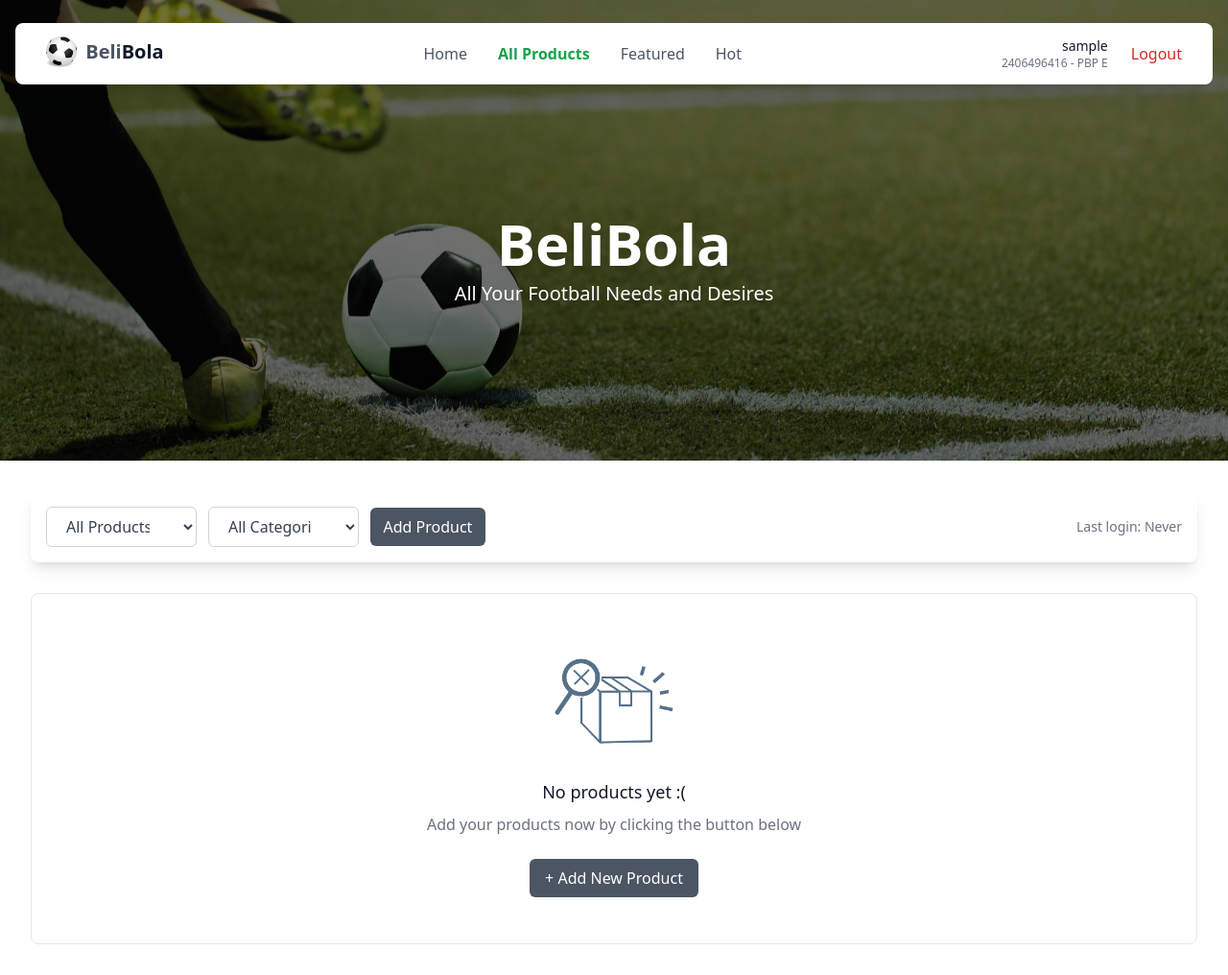
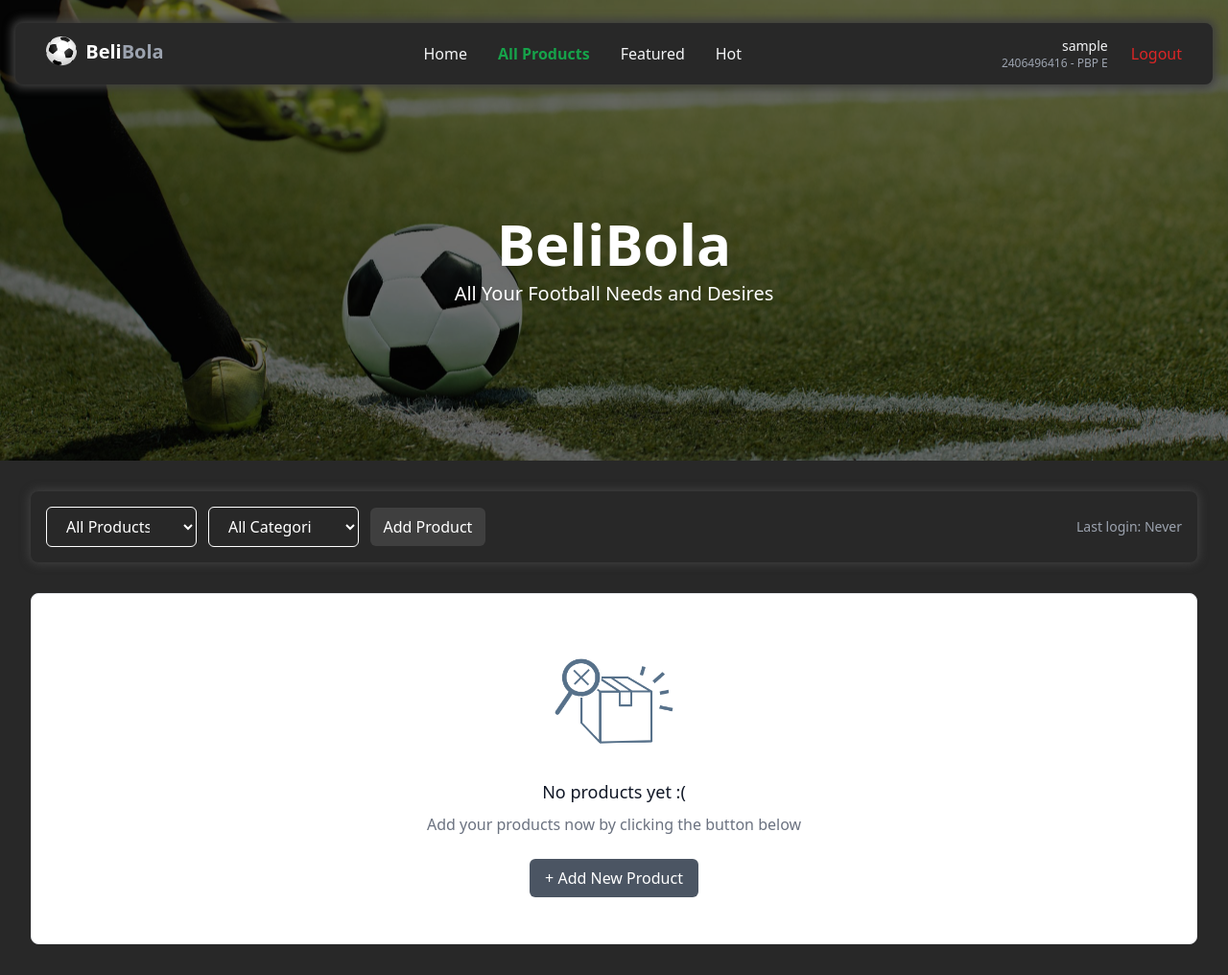
Before and after one commit to amadiojuno/football-shop, a Django app: page / in a window 1280 px wide. Shown: the whole page at 96% size. Run offline with Django 5.2, Linux system fonts and the light colour scheme; the visitor is signed in with stand-in values (Sample User, id 1); data that the repository does not hold is empty; some libraries are stand-ins or nearby versions.

Commit message:
Tugas Individu 5

```diff
--- a/main/templates/main.html
+++ b/main/templates/main.html
@@ -8,7 +8,7 @@
 {% block content %}
 {% include 'navbar.html' %}
 
-<div class="bg-gray-25 w-full min-h-screen">
+<div class="w-full min-h-screen" style="background-color: #282828;">
 
   <!-- Large Header Image Section -->
   <div class="w-full relative">
@@ -31,12 +31,12 @@
   <div class="max-w-7xl mx-auto px-4 sm:px-6 lg:px-8 py-8">
 
     <!-- Filter Section -->
-    <div class="flex flex-col sm:flex-row sm:items-center sm:justify-between mb-8 bg-white rounded-lg shadow-lg p-4">
+    <div class="flex flex-col sm:flex-row sm:items-center sm:justify-between mb-8 rounded-lg shadow-lg p-4" style="box-shadow: 0 0 10px 2px #3f3f3f;">
       <div class="mb-4 sm:mb-0">
         <div class="relative">
           <div class="flex items-center space-x-3">
             <select
-              class="block w-full px-4 py-2 pr-8 rounded-md font-medium bg-white text-gray-700 border border-gray-300 transition-colors focus:outline-none focus:ring-2 focus:ring-gray-600 focus:border-gray-600 hover:border-gray-600 hover:shadow-md"
+              class="block w-full px-4 py-2 pr-8 rounded-md font-medium bg-[#282828] text-white border border-white transition-colors focus:outline-none focus:ring-2 focus:ring-gray-500 focus:border-gray-500 hover:border-gray-500 hover:shadow-md"
               onchange="window.location.href=this.value"
             >
               <option value="?owner=&category={{ request.GET.category|default:'' }}" {% if not request.GET.owner %}selected{% endif %}>
@@ -47,7 +47,7 @@
               </option>
             </select>
             <select
-              class="block w-full px-4 py-2 pr-8 rounded-md font-medium bg-white text-gray-700 border border-gray-300 transition-colors focus:outline-none focus:ring-2 focus:ring-gray-600 focus:border-gray-600 hover:border-gray-600 hover:shadow-md"
+              class="block w-full px-4 py-2 pr-8 rounded-md font-medium bg-[#282828] text-white border border-white transition-colors focus:outline-none focus:ring-2 focus:ring-gray-500 focus:border-gray-500 hover:border-gray-500 hover:shadow-md"
               onchange="window.location.href=this.value"
             >
               <option value="?owner={{ request.GET.owner|default:'' }}&category=" {% if not request.GET.category %}selected{% endif %}>
@@ -75,14 +75,14 @@
               Miscellaneous
               </option>
             </select>
-            <a href="{% url 'main:add_product' %}" class="block w-full py-2 bg-gray-600 text-white rounded-md text-center hover:bg-gray-700 transition-colors">
+            <a href="{% url 'main:add_product' %}" class="block w-full py-2 bg-[#3f3f3f] text-white rounded-md text-center hover:bg-[#151515] transition-colors">
               Add Product
             </a>
           </div>
         </div>
       </div>
       {% if user.is_authenticated %}
-        <div class="text-sm text-gray-500">
+        <div class="text-sm text-gray-400">
           Last login: {{ last_login }}
         </div>
       {% endif %}
--- a/templates/navbar.html
+++ b/templates/navbar.html
@@ -1,32 +1,32 @@
 {% load static %}
 
-<nav class="fixed inset-x-4 top-6 mx-auto px-4 sm:px-6 lg:px-8 bg-white rounded-lg shadow-xl z-50 backdrop-blur-sm">
+<nav class="fixed inset-x-4 top-6 mx-auto px-4 sm:px-6 lg:px-8 bg-[#282828] rounded-lg shadow-xl z-50 backdrop-blur-sm" style="box-shadow: 0 0 10px 4px #3f3f3f;">
   <div class="w-full">
     <div class="flex items-center justify-between h-16">
       <div class="flex items-center">
-        <h1 class="text-xl font-semibold text-gray-900">
+        <h1 class="text-xl font-semibold text-gray-400">
           <a href="{% url 'main:show_main' %}">
             <img src="{% static 'image/belibola.png' %}" alt="Logo" class="inline h-8 w-8 mr-1 mb-1">
-            <span class="text-gray-600">Beli</span>Bola
+            <span class="text-white">Beli</span>Bola
           </a>
         </h1>
       </div>
 
       <!-- Desktop Navigation -->
       <div class="hidden md:flex items-center space-x-8">
-        <a href="/" class="text-gray-600 hover:text-gray-900 font-medium hover:scale-105 transition-all duration-100">
+        <a href="/" class="text-gray-100 hover:text-gray-400 font-medium hover:scale-105 transition-all duration-100">
           Home
         </a>
         <a href="/?owner=&category="
-          class="text-gray-600 hover:text-gray-900 font-medium hover:scale-105 transition-all duration-100 {% if not request.GET.category %}font-semibold text-green-600{% endif %}">
+          class="text-gray-100 hover:text-gray-400 font-medium hover:scale-105 transition-all duration-100 {% if not request.GET.category %}font-semibold text-green-600{% endif %}">
           All Products
         </a>
         <a href="/?owner=&category=featured"
-          class="text-gray-600 hover:text-gray-900 font-medium hover:scale-105 transition-all duration-100 {% if request.GET.category == 'featured' %}font-semibold text-green-600{% endif %}">
+          class="text-gray-100 hover:text-gray-400 font-medium hover:scale-105 transition-all duration-100 {% if request.GET.category == 'featured' %}font-semibold text-green-600{% endif %}">
           Featured
         </a>
         <a href="/?owner=&category=hot"
-          class="text-gray-600 hover:text-gray-900 font-medium hover:scale-105 transition-all duration-100 {% if request.GET.category == 'hot' %}font-semibold text-green-600{% endif %}">
+          class="text-gray-100 hover:text-gray-400 font-medium hover:scale-105 transition-all duration-100 {% if request.GET.category == 'hot' %}font-semibold text-green-600{% endif %}">
           Hot
         </a>
       </div>
@@ -35,8 +35,8 @@
       <div class="hidden md:flex items-center space-x-6">
         {% if user.is_authenticated %}
           <div class="text-right">
-            <div class="text-sm font-medium text-gray-900">{{ name|default:user.username }}</div>
-            <div class="text-xs text-gray-500">{{ npm|default:"2406496416" }} - {{ class|default:"PBP E" }}</div>
+            <div class="text-sm font-medium text-gray-100">{{ name|default:user.username }}</div>
+            <div class="text-xs text-gray-400">{{ npm|default:"2406496416" }} - {{ class|default:"PBP E" }}</div>
           </div>
           <a href="{% url 'main:logout' %}" class="text-red-600 hover:text-red-700 font-medium transition-colors">
             Logout
@@ -53,7 +53,7 @@
 
       <!-- Mobile Menu Button -->
       <div class="md:hidden flex items-center">
-        <button class="mobile-menu-button p-2 text-gray-600 hover:text-gray-900 transition-colors">
+        <button class="mobile-menu-button p-2 text-gray-100 hover:text-gray-400 transition-colors">
           <span class="sr-only">Open menu</span>
           <div class="w-6 h-6 flex flex-col justify-center items-center">
             <span class="bg-current block transition-all duration-300 ease-out h-0.5 w-6 rounded-sm"></span>
@@ -65,30 +65,30 @@
     </div>
   </div>
   <!-- Mobile Menu -->
-  <div class="mobile-menu hidden md:hidden bg-white border-t border-gray-200">
+  <div class="mobile-menu hidden md:hidden bg-[#282828] border-t border-gray-400">
     <div class="px-6 py-4 space-y-4">
       <!-- Mobile Navigation Links -->
       <div class="space-y-1">
-        <a href="/" class="block text-gray-600 hover:text-gray-900 font-medium py-3 transition-colors">
+        <a href="/" class="block text-gray-100 hover:text-gray-400 font-medium py-3 transition-colors">
           Home
         </a>
-        <a href="/?owner=&category=" class="block text-gray-600 hover:text-gray-900 font-medium py-3 transition-colors">
+        <a href="/?owner=&category=" class="block text-gray-100 hover:text-gray-400 font-medium py-3 transition-colors">
           All Products
         </a>
-        <a href="/?owner=&category=featured" class="block text-gray-600 hover:text-gray-900 font-medium py-3 transition-colors">
+        <a href="/?owner=&category=featured" class="block text-gray-100 hover:text-gray-400 font-medium py-3 transition-colors">
           Featured
         </a>
-        <a href="/?owner=&category=hot" class="block text-gray-600 hover:text-gray-900 font-medium py-3 transition-colors">
+        <a href="/?owner=&category=hot" class="block text-gray-100 hover:text-gray-400 font-medium py-3 transition-colors">
           Hot
         </a>
       </div>
 
       <!-- Mobile User Section -->
-      <div class="border-t border-gray-200 pt-4">
+      <div class="border-t border-gray-700 pt-4">
         {% if user.is_authenticated %}
           <div class="mb-4">
-            <div class="font-medium text-gray-900">{{ name|default:user.username }}</div>
-            <div class="text-sm text-gray-500">{{ npm|default:"2406496416" }} - {{ class|default:"PBP E" }}</div>
+            <div class="font-medium text-gray-100">{{ name|default:user.username }}</div>
+            <div class="text-sm text-gray-400">{{ npm|default:"2406496416" }} - {{ class|default:"PBP E" }}</div>
           </div>
           <a href="{% url 'main:logout' %}" class="block text-red-600 hover:text-red-700 font-medium py-3 transition-colors">
             Logout
```
Also changed, not shown: main/templates/card_product.html (+7 -7 lines), main/templates/login.html (+8 -8 lines), main/templates/register.html (+18 -23 lines), README.md.
